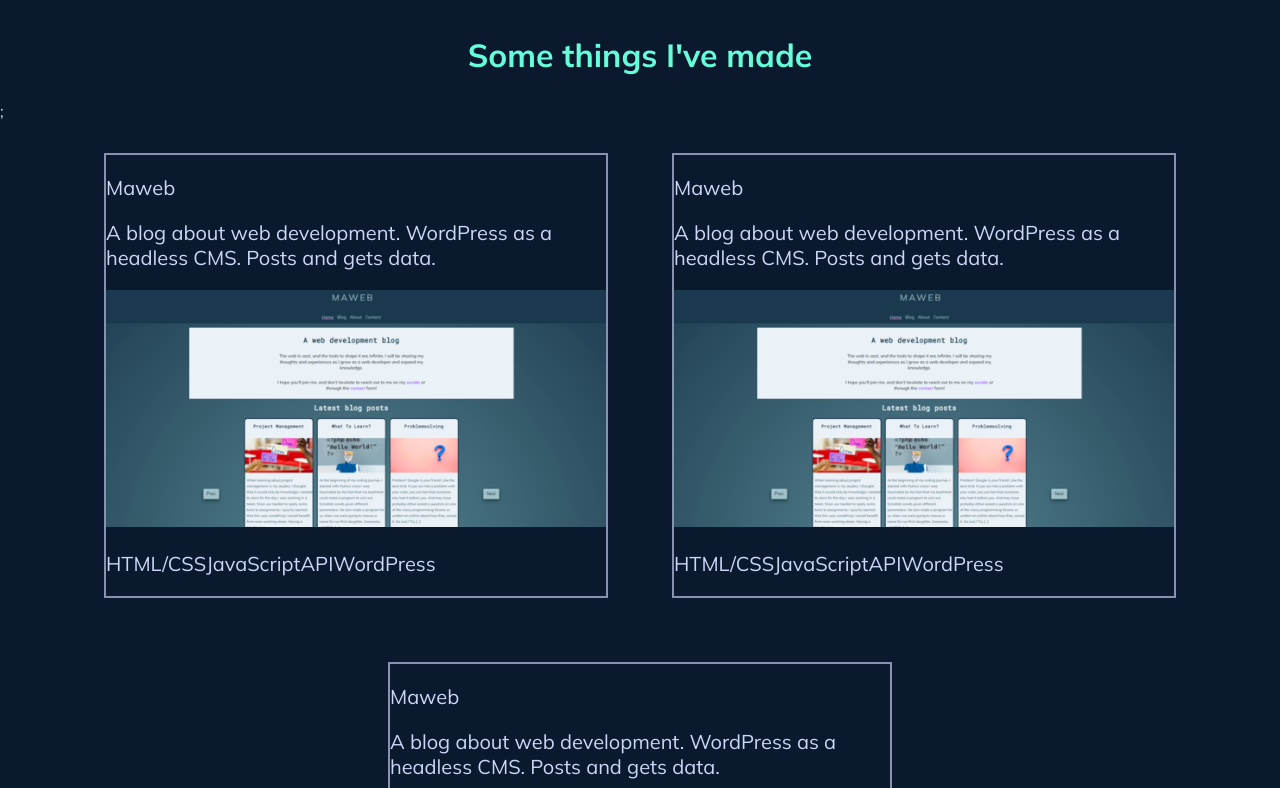
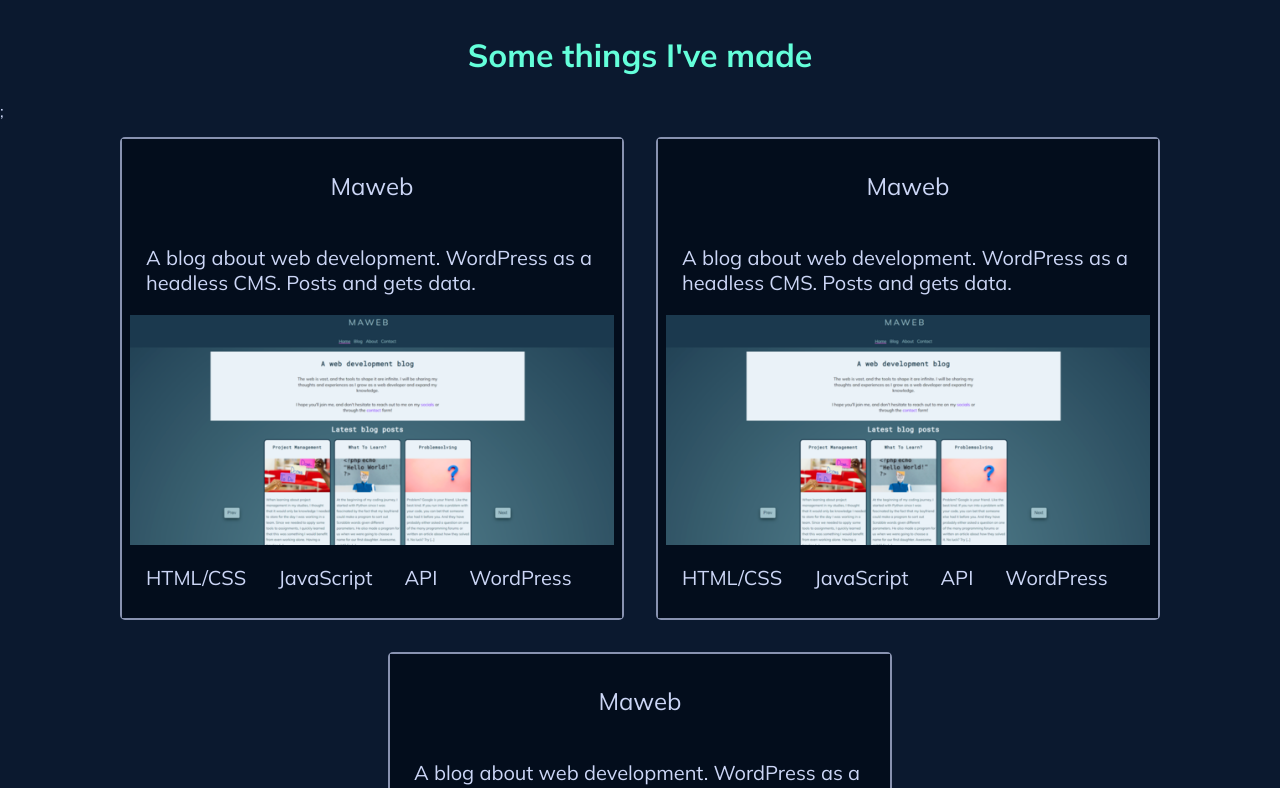
Before and after one commit to Zohla/react_portfolio, a React (Create React App) app: page / in a window 1280 px wide. Shown: the part 600-1388 px from the top of the page. Built offline with nearby package versions, Linux system fonts and the light colour scheme.

Commit message:
add link and style card

```diff
--- a/src/components/Card.css
+++ b/src/components/Card.css
@@ -1,10 +1,30 @@
-.card-container p {
-  font-size: 1.25rem;
-}
 .card-container {
   max-width: 500px;
   border: 2px solid #8892b0;
-  margin: 2rem;
+  max-width: 500px;
+  border-radius: 5px;
+  margin: 1rem;
+}
+.card-container a {
+  display: flex;
+  flex-direction: column;
+  text-decoration: none;
+  color: #ccd6f6;
+  padding: 0.5rem;
+}
+.card-container a .card-name {
+  align-self: center;
+  font-size: 1.5rem;
+}
+.card-container a,
+.card-container p,
+.tools {
+  background-color: #030d1c;
+}
+
+.card-container p {
+  font-size: 1.25rem;
+  padding: 0 1rem;
 }
 .card-container img {
   max-width: 100%;
--- a/src/components/Card.js
+++ b/src/components/Card.js
@@ -28,7 +28,12 @@ import maweb from "../maweb.png";
 function Card() {
   return (
     <div className="card-container">
-      <p>Maweb</p>
+      <a
+        href="https://maweb.netlify.app/index.html"
+        target="_blank"
+        rel="noreferrer"
+      >
+        <p className="card-name">Maweb</p>
         <p>
           A blog about web development. WordPress as a headless CMS. Posts and
           gets data.
@@ -40,6 +45,7 @@ function Card() {
           <p>API</p>
           <p>WordPress</p>
         </div>
+      </a>
     </div>
   );
 }
```
Lines whose indentation alone changed are shown as unchanged.
